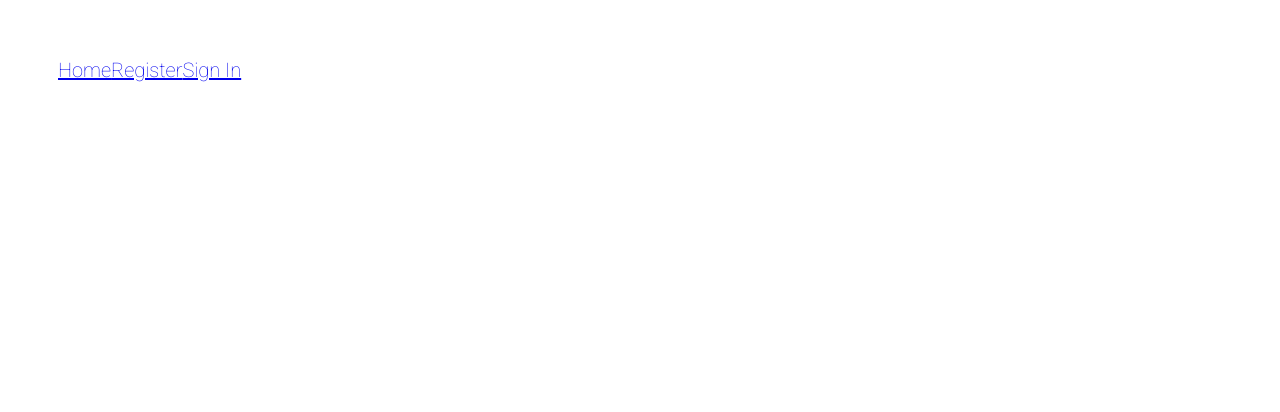
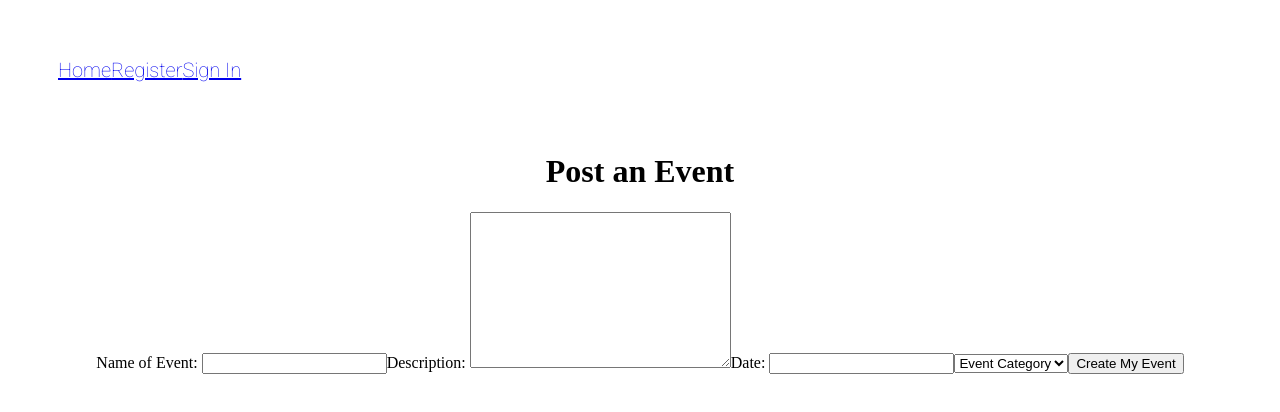
Before and after one commit to skyeager/Gather, a React (Create React App) app in the folder client/: page /create/event in a window 1280 px wide. Before the commit this address had no page. Shown: the top 412 px of the page. Built offline with nearby package versions, Linux system fonts and the light colour scheme; a web font is replaced by a local one.

Commit message:
update function working correctly

```diff
--- a/client/src/App.js
+++ b/client/src/App.js
@@ -61,7 +61,7 @@ const App = () => {
               />
             }
           />
-          {/* <Route
+          <Route
             path="/create/event"
             element={
               <CreateEvent
@@ -69,11 +69,12 @@ const App = () => {
                 formState={formState}
                 setFormState={setFormState}
                 initialState={initialState}
+                // categories={categories}
               />
             }
-          /> */}
+          />
           <Route
-            path="/update/event/:id/:index"
+            path="/event/update/:id/:index"
             element={
               <UpdateEvent
                 user={user}
--- a/client/src/components/Nav.js
+++ b/client/src/components/Nav.js
@@ -11,6 +11,7 @@ const Nav = ({ user, handleLogOut }) => {
           <Link onClick={handleLogOut} to="/">
             Sign Out
           </Link>
+          <h1>Welcome {user.email}</h1>
         </nav>
       </div>
     )
--- a/client/src/pages/CategoryList.js
+++ b/client/src/pages/CategoryList.js
@@ -1,9 +1,10 @@
-import { useState, useEffect } from 'react'
+import { useEffect } from 'react'
 import { GetCategoryList } from '../services/CategoryServices'
 import { useParams, useNavigate } from 'react-router-dom'
 import Client from '../services/api'
+import CreateEvent from './CreateEvent'
 
-const CategoryList = ({ use, categoryList, setCategoryList }) => {
+const CategoryList = ({ user, categoryList, setCategoryList }) => {
   let navigate = useNavigate()
 
   let { id } = useParams()
@@ -31,15 +32,14 @@ const CategoryList = ({ use, categoryList, setCategoryList }) => {
           <h2>{catEvent.date}</h2>
           <h4>People Attending: {catEvent.attending.length}</h4>
           <div>
-            return (user ? (
-            <button onClick={() => navigate(`/update/event/${id}/${index}`)}>
+            <button onClick={() => navigate(`/event/update/${id}/${index}`)}>
               Update
             </button>
             <button onClick={deleteEvent}> Delete </button>
-            ):() )
           </div>
         </div>
       ))}
+      <CreateEvent />
     </div>
   )
 }
--- a/client/src/pages/CreateEvent.js
+++ b/client/src/pages/CreateEvent.js
@@ -1,73 +1,74 @@
-// import Client from '../services/api'
-// import { BASE_URL } from '../services/api'
-// import { useNavigate } from 'react-router-dom'
+import Client from '../services/api'
+import { useNavigate, useParams } from 'react-router-dom'
 
-// const CreateEvent = ({ user, initialState, formState, setFormState }) => {
-//   let navigate = useNavigate()
+const CreateEvent = ({ user, initialState, formState, setFormState }) => {
+  let navigate = useNavigate()
 
-//   const handleChange = (event) => {
-//     setFormState({
-//       ...formState,
-//       [event.target.id]: event.target.value
-//     })
-//   }
+  let { id } = useParams()
 
-//   const handleSubmit = async (e) => {
-//     e.preventDefault()
-//     const eventAdded = {
-//       ...formState
-//     }
-//     let res = await Client.post(`/event/create${user.id}`, eventAdded)
-//     setFormState(initialState)
-//   }
+  const handleChange = (event) => {
+    setFormState({
+      ...formState,
+      [event.target.id]: event.target.value
+    })
+  }
 
-//   return (
-//     <div>
-//       <h1>Post an Event</h1>
-//       {/* add something to input event category into this h1 (i.e. post a music event!) */}
-//       <form onSubmit={handleSubmit}>
-//         <label htmlFor="name">Name of Event: </label>
-//         <input
-//           className="form-box"
-//           onChange={handleChange}
-//           type="text"
-//           id="name"
-//           value={formState.name}
-//         />
-//         <label htmlFor="description">Description: </label>
-//         <textarea
-//           className="form-box"
-//           onChange={handleChange}
-//           type="text"
-//           id="description"
-//           cols="30"
-//           rows="10"
-//           value={formState.description}
-//         ></textarea>
-//         <label htmlFor="date">Date: </label>
-//         <input
-//           className="form-box"
-//           onChange={handleChange}
-//           type="text"
-//           id="date"
-//           value={formState.date}
-//         />
-//         <select
-//           className="form-box"
-//           onChange={handleChange}
-//           value={formState.category_id}
-//           id="category_id"
-//         >
-//           <option>Event Category</option>
-//           {/* will hopefully not need this drop down, will automatically go! */}
-//           <option value={1}>Movement</option>
-//           <option value={2}>Music</option>
-//           <option value={3}>Food</option>
-//         </select>
-//         <button type="submit">Create My Event</button>
-//       </form>
-//     </div>
-//   )
-// }
+  const handleSubmit = async (e) => {
+    e.preventDefault()
+    const eventAdded = {
+      ...formState
+    }
+    let res = await Client.post(`/event/create${id}`, eventAdded)
+    setFormState(initialState)
+  }
 
-// export default CreateEvent
+  return (
+    <div className="create-event-form">
+      <h1>Post an Event</h1>
+      {/* add something to input event category into this h1 (i.e. post a music event!) */}
+      <form onSubmit={handleSubmit}>
+        <label htmlFor="name">Name of Event: </label>
+        <input
+          className="form-box"
+          onChange={handleChange}
+          type="text"
+          id="name"
+          // value={formState.name}
+        />
+        <label htmlFor="description">Description: </label>
+        <textarea
+          className="form-box"
+          onChange={handleChange}
+          type="text"
+          id="description"
+          cols="30"
+          rows="10"
+          // value={formState.description}
+        ></textarea>
+        <label htmlFor="date">Date: </label>
+        <input
+          className="form-box"
+          onChange={handleChange}
+          type="text"
+          id="date"
+          // value={formState.date}
+        />
+        <select
+          className="form-box"
+          onChange={handleChange}
+          // value={formState.category_id}
+          id="category_id"
+        >
+          <option>Event Category</option>
+          {/* will hopefully not need this drop down, will automatically go! */}
+          <option value={1}>Movement</option>
+          <option value={2}>Music</option>
+          <option value={3}>Food</option>
+        </select>
+        <button type="submit">Create My Event</button>
+      </form>
+    </div>
+  )
+}
+
+export default CreateEvent
--- a/client/src/pages/UpdateEvent.js
+++ b/client/src/pages/UpdateEvent.js
@@ -1,4 +1,4 @@
-import { useEffect } from 'react'
+import { useEffect, useState } from 'react'
 import { useParams, useNavigate } from 'react-router-dom'
 import Client from '../services/api'
 
@@ -11,15 +11,17 @@ const UpdateEvent = ({
   setCategoryList
 }) => {
   let { id, index } = useParams()
+  let eventId = formState.event_id
+
   let navigate = useNavigate()
 
   useEffect(() => {
     let selected = {
-      event_id: id,
+      event_id: categoryList[index].id,
       name: categoryList[index].name,
       description: categoryList[index].description,
       date: categoryList[index].date,
-      category_id: categoryList[index].category_id
+      category_id: categoryList[index].categoryId
     }
     setFormState(selected)
   }, [])
@@ -36,7 +38,7 @@ const UpdateEvent = ({
     const eventAdded = {
       ...formState
     }
-    await Client.put(`/event/update/${id}`, eventAdded)
+    await Client.put(`/event/update/${eventId}`, eventAdded)
     setFormState(initialState)
 
     navigate(`/categorylist/${id}`)
```
Also changed, not shown: client/src/pages/Feed.js (+0 -7 lines).
